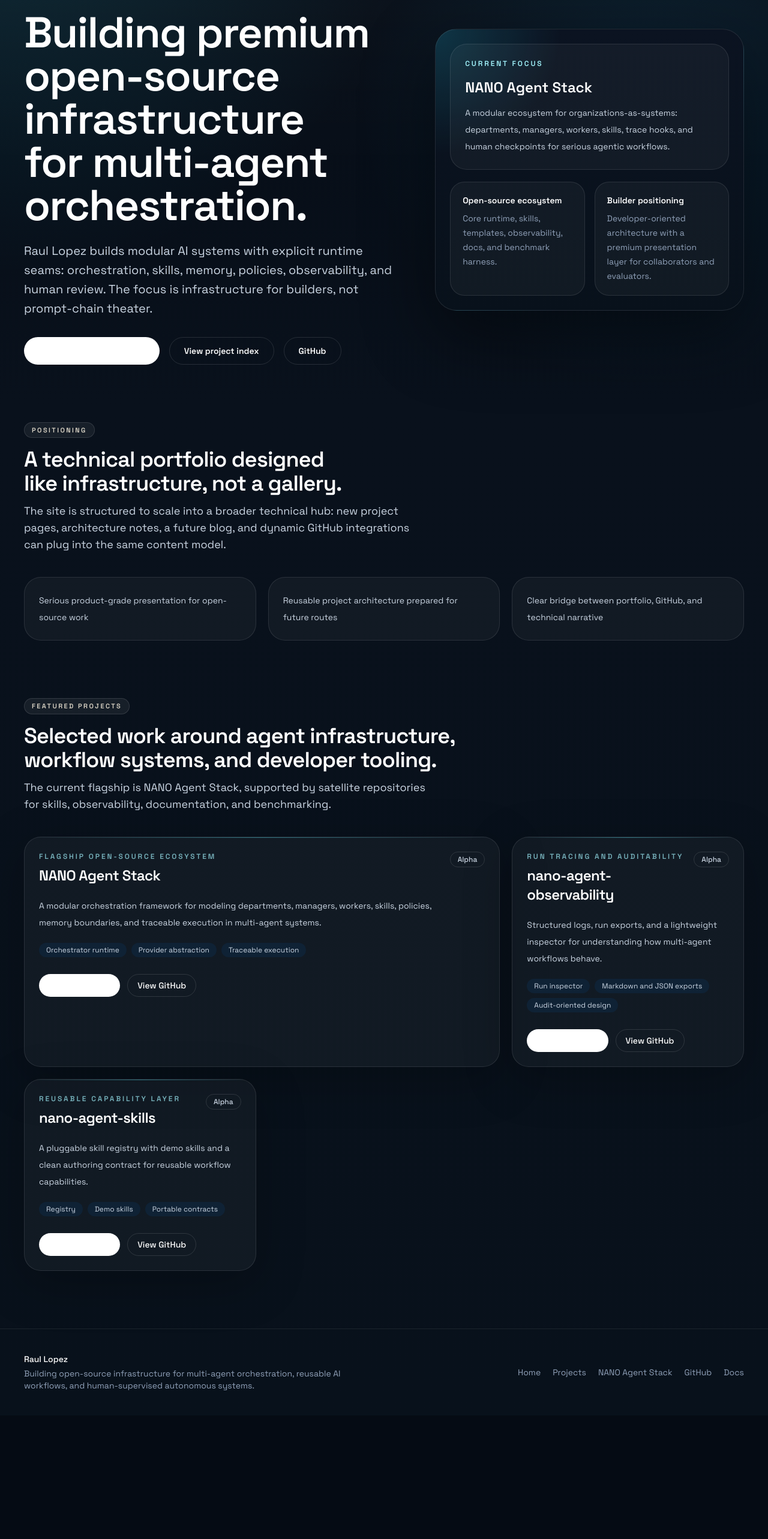
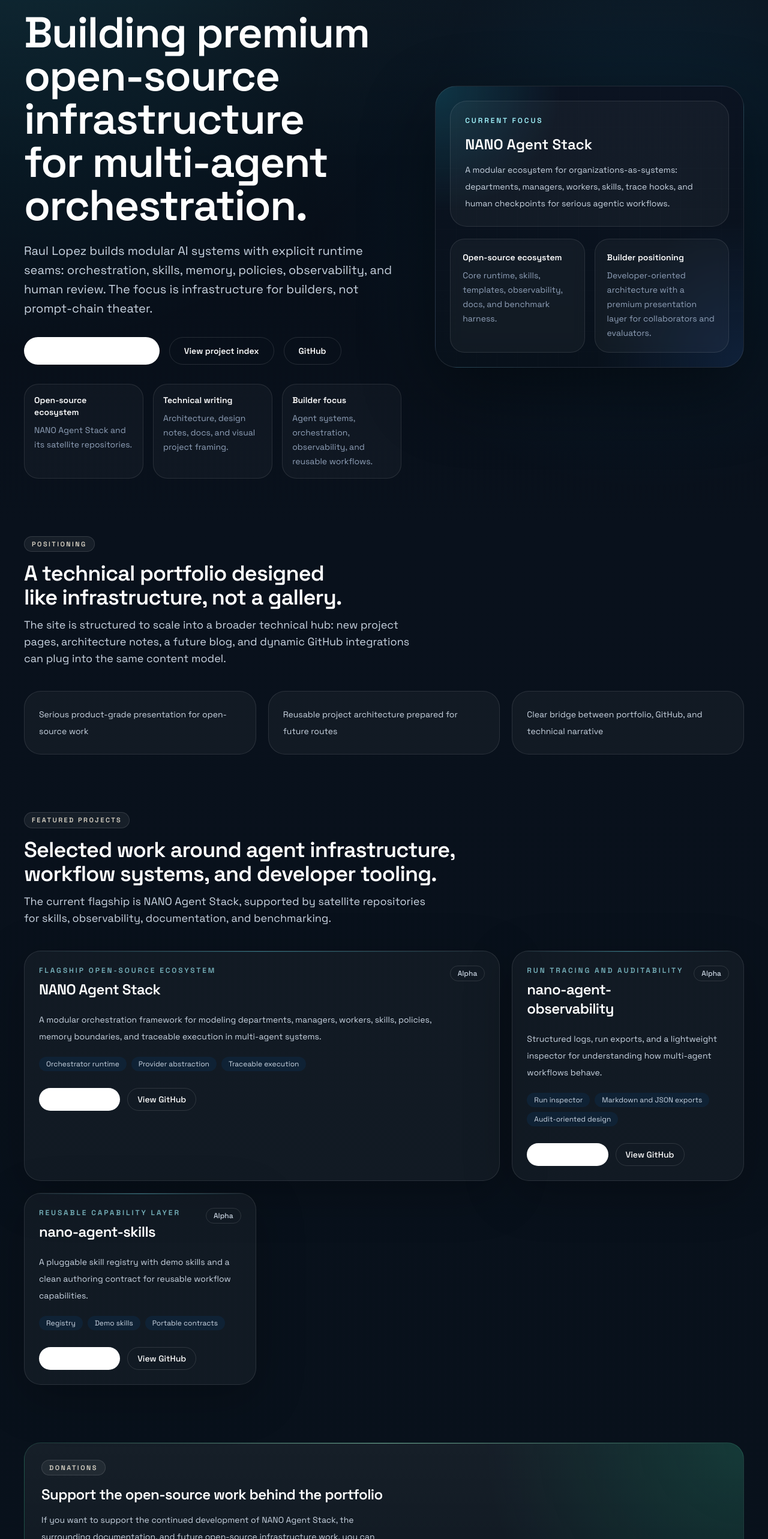
Before and after one commit to r4ullopezdev/imraullopez-site, a Next.js app: page / in a window 1280 px wide. Shown: the part 234-2800 px from the top of the page at 60% size. Before the commit the page ends 2594 px from the top, so only its background shows below. Built offline with nearby package versions, Linux system fonts and the light colour scheme.

Commit message:
feat(site): add support sections and visual polish

```diff
--- a/src/app/page.tsx
+++ b/src/app/page.tsx
@@ -3,6 +3,7 @@
 import { Container } from "@/components/container";
 import { ProjectCard } from "@/components/project-card";
 import { SectionHeading } from "@/components/section-heading";
+import { SupportCard } from "@/components/support-card";
 import { projects } from "@/content/projects";
 import { siteConfig } from "@/content/site";
 
@@ -47,10 +48,23 @@
                   GitHub
                 </a>
               </div>
+              <div className="grid gap-4 sm:grid-cols-3">
+                {[
+                  ["Open-source ecosystem", "NANO Agent Stack and its satellite repositories."],
+                  ["Technical writing", "Architecture, design notes, docs, and visual project framing."],
+                  ["Builder focus", "Agent systems, orchestration, observability, and reusable workflows."],
+                ].map(([title, description]) => (
+                  <div key={title} className="rounded-[24px] border border-white/10 bg-white/[0.03] p-4">
+                    <p className="text-sm font-semibold text-white">{title}</p>
+                    <p className="mt-2 text-sm leading-6 text-slate-400">{description}</p>
+                  </div>
+                ))}
+              </div>
             </div>
-            <div className="rounded-[36px] border border-white/10 bg-[radial-gradient(circle_at_top_left,rgba(34,211,238,0.18),transparent_30%),linear-gradient(180deg,#0b1321,#08111b)] p-6 shadow-[0_40px_120px_rgba(0,0,0,0.45)]">
+            <div className="relative overflow-hidden rounded-[36px] border border-white/10 bg-[radial-gradient(circle_at_top_left,rgba(34,211,238,0.18),transparent_30%),radial-gradient(circle_at_bottom_right,rgba(59,130,246,0.14),transparent_35%),linear-gradient(180deg,#0b1321,#08111b)] p-6 shadow-[0_40px_120px_rgba(0,0,0,0.45)]">
+              <div className="absolute inset-0 bg-[linear-gradient(rgba(255,255,255,0.03)_1px,transparent_1px),linear-gradient(90deg,rgba(255,255,255,0.03)_1px,transparent_1px)] bg-[size:34px_34px] opacity-30" />
               <div className="space-y-5">
-                <div className="rounded-[28px] border border-white/10 bg-white/[0.04] p-6">
+                <div className="relative rounded-[28px] border border-white/10 bg-white/[0.04] p-6">
                   <p className="text-xs font-semibold uppercase tracking-[0.24em] text-cyan-200">Current focus</p>
                   <h2 className="mt-4 text-2xl font-semibold text-white">NANO Agent Stack</h2>
                   <p className="mt-3 text-sm leading-7 text-slate-300">
@@ -58,12 +72,12 @@
                     and human checkpoints for serious agentic workflows.
                   </p>
                 </div>
-                <div className="grid gap-4 sm:grid-cols-2">
-                  <div className="rounded-[24px] border border-white/10 bg-white/[0.04] p-5">
+                <div className="relative grid gap-4 sm:grid-cols-2">
+                  <div className="rounded-[24px] border border-white/10 bg-white/[0.04] p-5 backdrop-blur-sm">
                     <p className="text-sm font-semibold text-white">Open-source ecosystem</p>
                     <p className="mt-2 text-sm leading-6 text-slate-400">Core runtime, skills, templates, observability, docs, and benchmark harness.</p>
                   </div>
-                  <div className="rounded-[24px] border border-white/10 bg-white/[0.04] p-5">
+                  <div className="rounded-[24px] border border-white/10 bg-white/[0.04] p-5 backdrop-blur-sm">
                     <p className="text-sm font-semibold text-white">Builder positioning</p>
                     <p className="mt-2 text-sm leading-6 text-slate-400">Developer-oriented architecture with a premium presentation layer for collaborators and evaluators.</p>
                   </div>
@@ -109,6 +123,16 @@
           </div>
         </Container>
       </section>
+
+      <section className="pt-24">
+        <Container>
+          <SupportCard
+            title="Support the open-source work behind the portfolio"
+            description="If you want to support the continued development of NANO Agent Stack, the surrounding documentation, and future open-source infrastructure work, you can do it directly here."
+            href={siteConfig.paypalUrl}
+          />
+        </Container>
+      </section>
     </div>
   );
 }
--- a/src/app/projects/nano-agent-stack/page.tsx
+++ b/src/app/projects/nano-agent-stack/page.tsx
@@ -6,7 +6,9 @@
 import { NanoHeroVisual } from "@/components/nano-hero-visual";
 import { RepoCard } from "@/components/repo-card";
 import { SectionHeading } from "@/components/section-heading";
+import { SupportCard } from "@/components/support-card";
 import { ecosystemRepos } from "@/content/projects";
+import { siteConfig } from "@/content/site";
 
 const quickstart = `npm install
 npm run demo
@@ -62,6 +64,18 @@
                 >
                   Quickstart
                 </a>
+              </div>
+              <div className="grid gap-4 sm:grid-cols-3">
+                {[
+                  ["Structure-first", "Departments, managers, workers, skills, and policies stay explicit."],
+                  ["Auditability", "Runs emit traces, review artifacts, and inspection layers."],
+                  ["Modular ecosystem", "Core runtime plus skills, templates, observability, docs, and benchmarks."],
+                ].map(([title, description]) => (
+                  <div key={title} className="rounded-[24px] border border-white/10 bg-white/[0.03] p-4">
+                    <p className="text-sm font-semibold text-white">{title}</p>
+                    <p className="mt-2 text-sm leading-6 text-slate-400">{description}</p>
+                  </div>
+                ))}
               </div>
             </div>
             <NanoHeroVisual />
@@ -161,6 +175,16 @@
       </section>
 
       <section className="pt-24">
+        <Container>
+          <SupportCard
+            title="Support NANO Agent Stack"
+            description="If this project is useful to you, or if you want to support more open-source work around agent orchestration, observability, and developer-grade AI infrastructure, you can contribute directly."
+            href={siteConfig.paypalUrl}
+          />
+        </Container>
+      </section>
+
+      <section className="pt-24">
         <Container className="grid gap-10 lg:grid-cols-[0.95fr_1.05fr]">
           <div className="space-y-10">
             <SectionHeading
@@ -182,7 +206,19 @@
               ))}
             </div>
           </div>
-          <CodeWindow title="Quick demo" code={quickstart} />
+          <div className="space-y-5">
+            <CodeWindow title="Quick demo" code={quickstart} />
+            <div className="rounded-[28px] border border-white/10 bg-[radial-gradient(circle_at_top_left,rgba(34,211,238,0.12),transparent_35%),linear-gradient(180deg,rgba(255,255,255,0.04),rgba(255,255,255,0.02))] p-6">
+              <p className="text-xs font-semibold uppercase tracking-[0.24em] text-cyan-200">Artifacts</p>
+              <div className="mt-4 grid gap-3 sm:grid-cols-2">
+                {["latest-run.md", "latest-run.json", "latest-trace.md", "latest-run-inspector.html"].map((item) => (
+                  <div key={item} className="rounded-2xl border border-white/10 bg-[#0d1623] px-4 py-3 text-sm text-slate-200">
+                    {item}
+                  </div>
+                ))}
+              </div>
+            </div>
+          </div>
         </Container>
       </section>
 
--- /dev/null
+++ b/src/components/support-card.tsx
@@ -0,0 +1,45 @@
+import { Badge } from "./badge";
+
+type SupportCardProps = {
+  title?: string;
+  description: string;
+  href: string;
+  compact?: boolean;
+};
+
+export function SupportCard({
+  title = "Support the work",
+  description,
+  href,
+  compact = false,
+}: SupportCardProps) {
+  return (
+    <div
+      className={`relative overflow-hidden rounded-[28px] border border-emerald-300/16 bg-[radial-gradient(circle_at_top_right,rgba(16,185,129,0.18),transparent_35%),linear-gradient(180deg,rgba(255,255,255,0.06),rgba(255,255,255,0.03))] ${
+        compact ? "p-5" : "p-7"
+      }`}
+    >
+      <div className="absolute inset-x-0 top-0 h-px bg-gradient-to-r from-transparent via-emerald-200/60 to-transparent" />
+      <div className="relative space-y-4">
+        <Badge>Donations</Badge>
+        <div className="space-y-3">
+          <h3 className={`${compact ? "text-xl" : "text-2xl"} font-semibold tracking-tight text-white`}>{title}</h3>
+          <p className="max-w-xl text-sm leading-7 text-slate-300">{description}</p>
+        </div>
+        <div className="flex flex-wrap items-center gap-3">
+          <a
+            href={href}
+            target="_blank"
+            rel="noreferrer"
+            className="rounded-full bg-emerald-300 px-5 py-2.5 text-sm font-semibold text-slate-950 transition hover:bg-emerald-200"
+          >
+            Donate via PayPal
+          </a>
+          <span className="rounded-full border border-white/10 bg-white/[0.04] px-3 py-2 text-xs font-medium text-slate-300">
+            paypal.me/imraullopezpty
+          </span>
+        </div>
+      </div>
+    </div>
+  );
+}
--- a/src/content/site.ts
+++ b/src/content/site.ts
@@ -7,4 +7,5 @@
   tagline: "Open-source infrastructure for agent systems that need structure, auditability, and technical credibility.",
   githubUrl: "https://github.com/r4ullopezdev",
   primaryProjectUrl: "https://github.com/r4ullopezdev/nano-agent-stack",
+  paypalUrl: "https://paypal.me/imraullopezpty",
 };
```
